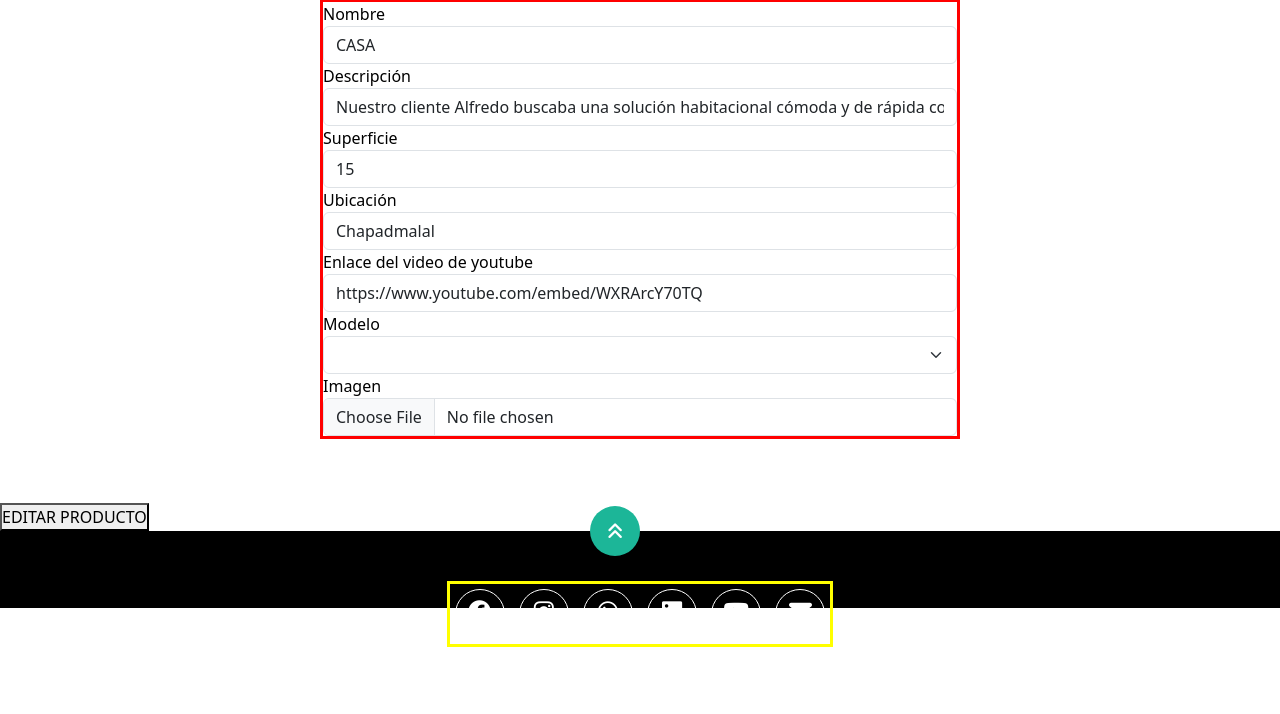
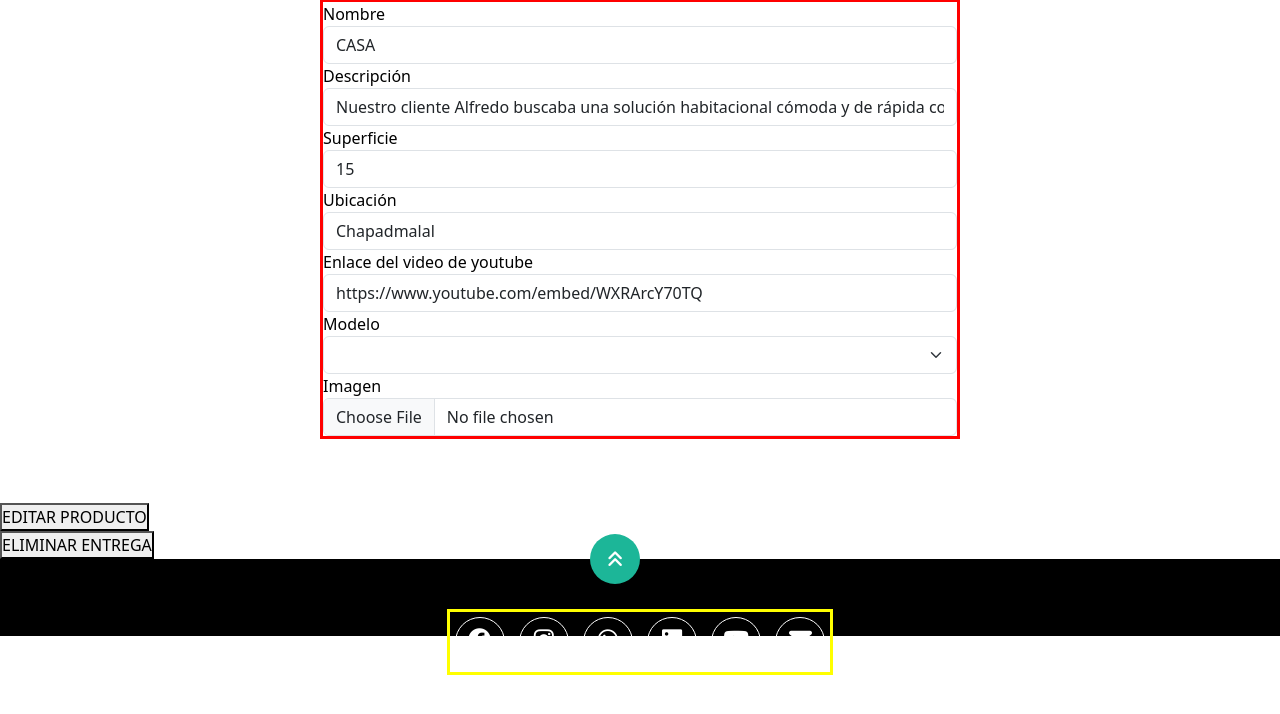
Before and after one commit to Elias-Zurita/Importainer, a Node server app: page /entregas/edit/1 in a window 1280 px wide. Shown: the part 65-779 px from the top of the page. Run offline with Node 20, Linux system fonts and the light colour scheme; data comes from the database, SQL or seed files in the repository; some libraries are stand-ins or nearby versions.

Commit message:
metodo delete ok

```diff
--- a/src/controllers/entregasController.js
+++ b/src/controllers/entregasController.js
@@ -65,6 +65,15 @@ const entregasController = {
             }
         });
         res.redirect("/entregas/list")
+    },
+    eliminar: async function (req, res, next) {
+        const entrega = await db.Entrega.findByPk(req.params.id)
+        await db.Entrega.destroy({
+            where: {
+                id: req.params.id
+            }
+        })
+        res.redirect("/entregas/list")
     }
 }
 
--- a/src/routes/entregasRoutes.js
+++ b/src/routes/entregasRoutes.js
@@ -12,5 +12,6 @@ router.get("/create", entregasController.crear);
 router.post("/create", uploadFile.single("imagen"), entregasController.guardado);
 router.get("/edit/:id", entregasController.editar);
 router.post("/edit/:id",uploadFile.single("imagen"), entregasController.actualizar);
+router.post("/delete/:id", entregasController.eliminar);
 
 module.exports = router;
--- a/src/views/entregas/entregaEditForm.ejs
+++ b/src/views/entregas/entregaEditForm.ejs
@@ -57,6 +57,14 @@
 
     </form>
 
+    <form action="/entregas/delete/<%= entrega.id %>" method="POST" class="formularioLog">
+      <div class="botonCreate">
+        <button
+            type="submit">ELIMINAR ENTREGA
+        </button>
+      </div>
+    </form>
+
   </body>
 
   <footer>
```
